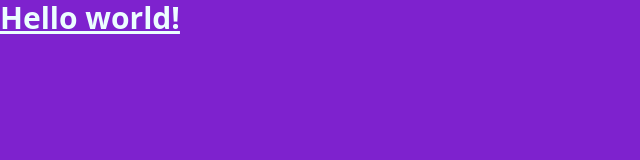
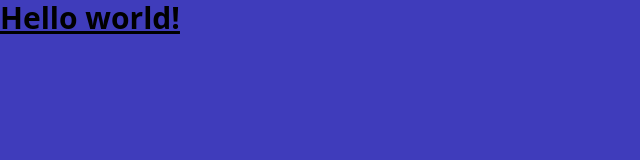
Before and after one commit to Teewai57/Intro-to-Tailwindcss, a website: page src/index.html in a window 1280 px wide. Shown: the whole page, without its empty margins (0-640 px from the left). Drawn offline with Linux system fonts and the light colour scheme.

Commit message:
added custom colors

```diff
--- a/src/index.html
+++ b/src/index.html
@@ -5,7 +5,7 @@
   <meta name="viewport" content="width=device-width, initial-scale=1.0">
   <link href="/dist/output.css" rel="stylesheet">
 </head>
-<body class="bg-purple-700">
+<body class="bg-purple">
   <h1 class="text-3xl font-bold underline text-cyan-50">
     Hello world!
   </h1>
--- a/tailwind.config.js
+++ b/tailwind.config.js
@@ -2,6 +2,20 @@
 module.exports = {
   content: ["./src/**/*.{html,js}"],
   theme: {
+
+    colors: {
+      transparent: 'transparent',
+      current: 'currentColor',
+      'white': '#ffffff',
+      'purple': '#3f3cbb',
+      'midnight': '#121063',
+      'metal': '#565584',
+      'tahiti': '#3ab7bf',
+      'silver': '#ecebff',
+      'bubble-gum': '#ff77e9',
+      'bermuda': '#78dcca',
+    },
+
     extend: {},
   },
   plugins: [],
```
Also changed, not shown: dist/output.css.
